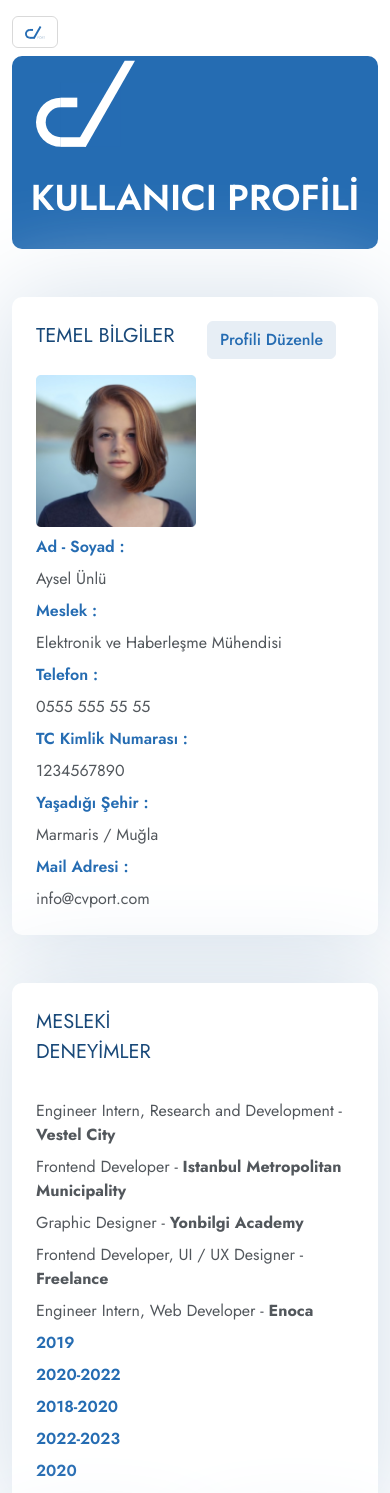
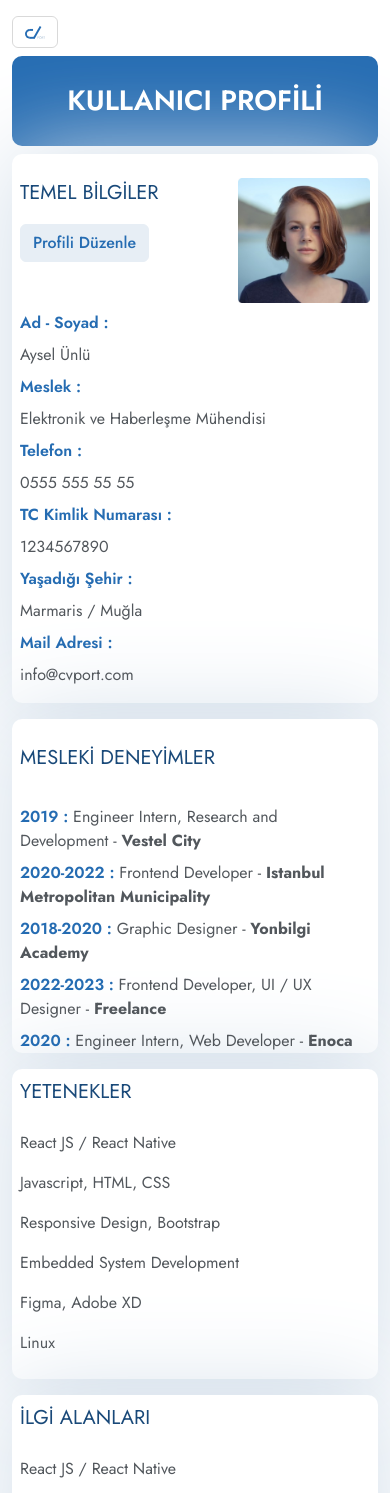
Before and after one commit to aysellunlu/cv-port, a React (Create React App) app in the folder cv-port/: page /kullanici-profili in a window 390 px wide. Shown: the top 1493 px of the page. Built offline with nearby package versions, Linux system fonts and the light colour scheme.

Commit message:
userprofile mobile

```diff
--- a/cv-port/src/Pages/UserProfile.js
+++ b/cv-port/src/Pages/UserProfile.js
@@ -1,12 +1,20 @@
-import React from "react";
+import React, { useState, useEffect } from "react";
 import { Container, Col, Button, Row } from "react-bootstrap";
 import HeaderLogo from "../img/page-header-logo.svg";
 import "../Styles/UserProfile.css";
 import ProfilePicture from "../img/profilepicture.jpg";
 
 const UserProfile = () => {
+  const [width, setWidth] = useState("");
+
+  useEffect(() => {
+    setWidth(window.innerWidth);
+    console.log(width);
+  }, [width]);
   return (
     <React.Fragment>
+      {width >= 1024 && (
+        <div>
           <Container>
             <div className="header-bg mb-5">
               <Row>
@@ -27,7 +35,9 @@ const UserProfile = () => {
             <div className="user-profile-card-bg p-4 mb-5">
               <Row>
                 <Col lg={10} xs={6}>
-              <div className="user-profile-card-title pb-4">TEMEL BİLGİLER</div>
+                  <div className="user-profile-card-title pb-4">
+                    TEMEL BİLGİLER
+                  </div>
                 </Col>
                 <Col lg={2} xs={6}>
                   <Button className="edit-profile-btn">Profili Düzenle</Button>
@@ -61,7 +71,9 @@ const UserProfile = () => {
                       <div className="card-bold-text mt-2">Telefon :</div>
                     </Col>
                     <Col lg={8}>
-                  <div className="profile-card-text mt-2">0555 555 55 55</div>
+                      <div className="profile-card-text mt-2">
+                        0555 555 55 55
+                      </div>
                     </Col>
                   </Row>
                 </Col>
@@ -78,10 +90,14 @@ const UserProfile = () => {
                   </Row>
                   <Row>
                     <Col lg={4}>
-                  <div className="card-bold-text mt-2">Yaşadığı Şehir :</div>
+                      <div className="card-bold-text mt-2">
+                        Yaşadığı Şehir :
+                      </div>
                     </Col>
                     <Col lg={8}>
-                  <div className="profile-card-text mt-2">Marmaris / Muğla</div>
+                      <div className="profile-card-text mt-2">
+                        Marmaris / Muğla
+                      </div>
                     </Col>
                   </Row>
                   <Row>
@@ -89,7 +105,9 @@ const UserProfile = () => {
                       <div className="card-bold-text mt-2">Mail Adresi :</div>
                     </Col>
                     <Col lg={8}>
-                  <div className="profile-card-text mt-2">info@cvport.com</div>
+                      <div className="profile-card-text mt-2">
+                        info@cvport.com
+                      </div>
                     </Col>
                   </Row>
                 </Col>
@@ -109,10 +127,12 @@ const UserProfile = () => {
               <Row>
                 <Col lg={10}>
                   <div className="profile-card-text mt-2">
-                Engineer Intern, Research and Development - <b> Vestel City </b>
+                    Engineer Intern, Research and Development -{" "}
+                    <b> Vestel City </b>
                   </div>
                   <div className="profile-card-text mt-2">
-                Frontend Developer - <b> Istanbul Metropolitan Municipality </b>
+                    Frontend Developer -{" "}
+                    <b> Istanbul Metropolitan Municipality </b>
                   </div>
                   <div className="profile-card-text mt-2">
                     Graphic Designer - <b> Yonbilgi Academy </b>
@@ -149,7 +169,9 @@ const UserProfile = () => {
               </Col>
               <Col>
                 <div className="user-profile-card-bg p-4 mb-5">
-              <div className="user-profile-card-title pb-4">İLGİ ALANLARI</div>
+                  <div className="user-profile-card-title pb-4">
+                    İLGİ ALANLARI
+                  </div>
                   <div className="profile-card-text">
                     <p>React JS / React Native</p>
                     <p>Javascript, HTML, CSS</p>
@@ -167,14 +189,149 @@ const UserProfile = () => {
               </div>
               <div className="profile-card-text">
                 Lorem Ipsum is simply dummy text of the printing and typesetting
-            industry. Lorem Ipsum has been the industry's standard dummy text
-            ever since the 1500s, when an unknown printer took a galley of type
-            and scrambled it to make a type specimen book. It has survived not
-            only five centuries, but also the leap into electronic typesetting,
-            remaining essentially unchanged.
+                industry. Lorem Ipsum has been the industry's standard dummy
+                text ever since the 1500s, when an unknown printer took a galley
+                of type and scrambled it to make a type specimen book. It has
+                survived not only five centuries, but also the leap into
+                electronic typesetting, remaining essentially unchanged.
               </div>
             </div>
           </Container>
+        </div>
+      )}
+      {width <= 450 && (
+        <div>
+          <Container>
+            <div className="header-bg mb-2">
+              <Row>
+                <Col lg={1}></Col>
+                <Col lg={11}>
+                  <div className="text-center mobile-header-text pb-4 pt-4">
+                    KULLANICI PROFİLİ
+                  </div>
+                </Col>
+              </Row>
+            </div>
+          </Container>
+          <Container>
+            <div className="user-profile-card-bg px-2 pt-4 mb-3">
+              <Row>
+                <Col lg={10} xs={7}>
+                  <div className="user-profile-card-title ">
+                    TEMEL BİLGİLER
+                  </div>
+                  <Button className="edit-profile-btn mb-2 mt-3">
+                    Profili Düzenle
+                  </Button>
+                </Col>
+                <Col lg={2} xs={5}>
+                  <img src={ProfilePicture} width="100%" />
+                </Col>
+              </Row>
+
+              <div className="card-bold-text mt-2">Ad - Soyad :</div>
+
+              <div className="profile-card-text mt-2">Aysel Ünlü</div>
+
+              <div className="card-bold-text mt-2">Meslek :</div>
+
+              <div className="profile-card-text mt-2">
+                Elektronik ve Haberleşme Mühendisi
+              </div>
+
+              <div className="card-bold-text mt-2">Telefon :</div>
+
+              <div className="profile-card-text mt-2">0555 555 55 55</div>
+
+              <div className="card-bold-text mt-2">TC Kimlik Numarası :</div>
+
+              <div className="profile-card-text mt-2">1234567890</div>
+
+              <div className="card-bold-text mt-2">Yaşadığı Şehir :</div>
+
+              <div className="profile-card-text mt-2">Marmaris / Muğla</div>
+
+              <div className="card-bold-text mt-2">Mail Adresi :</div>
+
+              <div className="profile-card-text mt-2 pb-3">info@cvport.com</div>
+            </div>
+            <div className="user-profile-card-bg px-2 pt-4  mb-3">
+              <Row>
+                <Col lg={10} xs={12}>
+                  <div className="user-profile-card-title pb-4">
+                    MESLEKİ DENEYİMLER
+                  </div>
+                </Col>
+                {/* <Col lg={2} xs={6}>
+                <Button className="edit-profile-btn">Düzenle</Button>   -> burada her bölümü ayrı ayrı mı düzenlemek yoksa sadece profili düzenle diyip tamamını mı alacak ? ona göre açarız diye burada bıraktım :D
+              </Col> */}
+              </Row>
+
+              <div className="profile-card-text mt-2">
+                <span className="card-bold-text">2019 : </span>
+                Engineer Intern, Research and Development - <b> Vestel City </b>
+              </div>
+              <div className="profile-card-text mt-2">
+                <span className="card-bold-text">2020-2022 : </span>
+                Frontend Developer - <b> Istanbul Metropolitan Municipality </b>
+              </div>
+              <div className="profile-card-text mt-2">
+                <span className="card-bold-text">2018-2020 : </span>
+                Graphic Designer - <b> Yonbilgi Academy </b>
+              </div>
+              <div className="profile-card-text mt-2">
+                <span className="card-bold-text">2022-2023 : </span>
+                Frontend Developer, UI / UX Designer - <b> Freelance </b>
+              </div>
+              <div className="profile-card-text mt-2">
+                <span className="card-bold-text">2020 : </span>
+                Engineer Intern, Web Developer - <b> Enoca </b>
+              </div>
+            </div>
+
+
+                <div className="user-profile-card-bg p-2 mb-3">
+                  <div className="user-profile-card-title pb-4">YETENEKLER</div>
+                  <div className="profile-card-text">
+                    <p>React JS / React Native</p>
+                    <p>Javascript, HTML, CSS</p>
+                    <p>Responsive Design, Bootstrap</p>
+                    <p>Embedded System Development</p>
+                    <p>Figma, Adobe XD</p>
+                    <p>Linux</p>
+                  </div>
+                </div>
+
+                <div className="user-profile-card-bg p-2 mb-3">
+                  <div className="user-profile-card-title pb-4">
+                    İLGİ ALANLARI
+                  </div>
+                  <div className="profile-card-text">
+                    <p>React JS / React Native</p>
+                    <p>Javascript, HTML, CSS</p>
+                    <p>Responsive Design, Bootstrap</p>
+                    <p>Embedded System Development</p>
+                    <p>Figma, Adobe XD</p>
+                    <p>Linux</p>
+                  </div>
+                </div>
+
+            <div className="user-profile-card-bg p-2 mb-4">
+              <div className="user-profile-card-title pb-4">
+                KİŞİSEL MOTİVASYON{" "}
+              </div>
+              <div className="profile-card-text">
+                Lorem Ipsum is simply dummy text of the printing and typesetting
+                industry. Lorem Ipsum has been the industry's standard dummy
+                text ever since the 1500s, when an unknown printer took a galley
+                of type and scrambled it to make a type specimen book. It has
+                survived not only five centuries, but also the leap into
+                electronic typesetting, remaining essentially unchanged.
+              </div>
+            </div>
+          </Container>
+        </div>
+      )}
     </React.Fragment>
   );
 };
```
Lines whose indentation alone changed are shown as unchanged.
